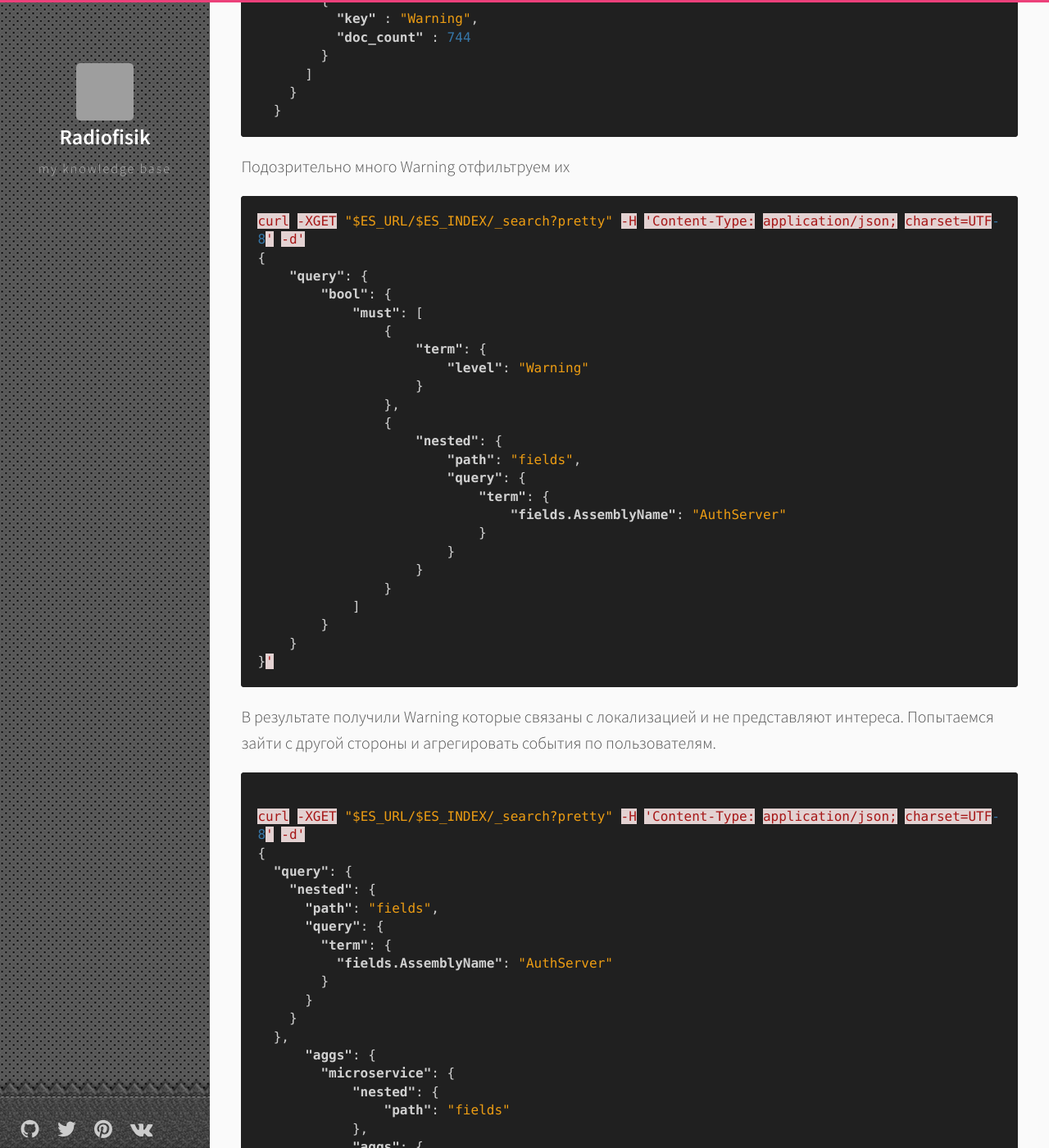
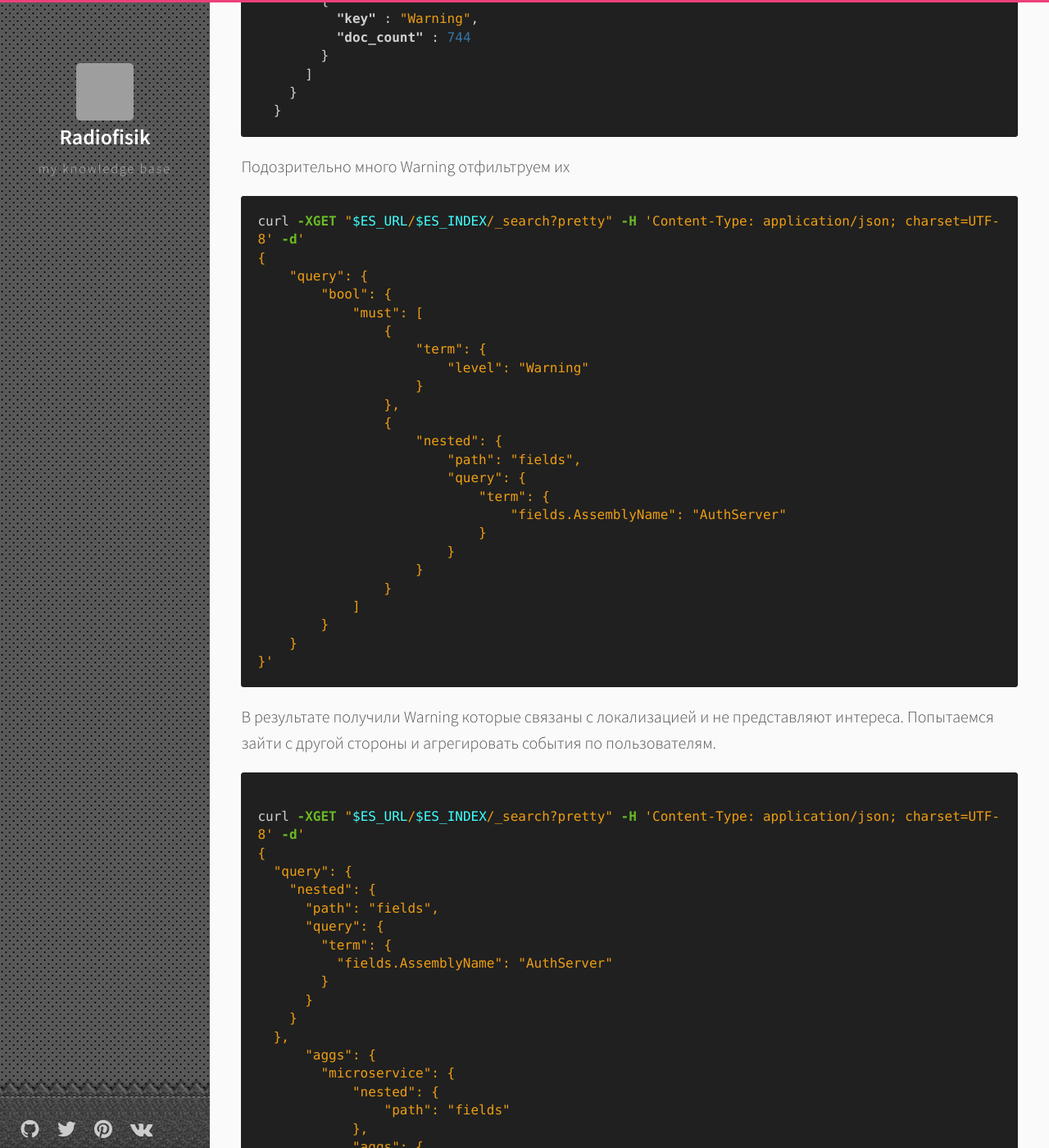
Before and after one commit to Radiofisik/radiofisik.github.io, a Jekyll site: the page built from _posts/elasticSearch/2019-07-11-elastic.md, in a window 1280 px wide and 1400 px high, scrolled down 3054 px. Shown: the whole window at 82% size. Built offline with Jekyll 4.4.1, drawn with Linux system fonts in a browser that asks for light colours; comment, search, counter and statistics services are not loaded; some of the changed text lies outside the part shown; grey boxes are pictures that could not be loaded.

Commit message:
format fix

````diff
--- a/_posts/elasticSearch/2019-07-11-elastic.md
+++ b/_posts/elasticSearch/2019-07-11-elastic.md
@@ -1,6 +1,6 @@
 ---
 title: ElasticSearch
-descripton: Анализ логов и Шпаргалка по ElasticSearch
+description: Анализ логов и Шпаргалка по ElasticSearch
 ---
 
 ##  Анализ логов
@@ -32,7 +32,7 @@ curl -X GET  $ES_URL/$ES_INDEX/_mappings?pretty
 
 Из маппинга знаем что есть поле содержащее имя сборки fields.AssemblyName попытаемся ответить на вопрос на какой микросервис пришлась нагрузка. для этого агрегируем количество запросов по имени сборки. Так как в маппинге fields это nested документ то запрос
 
-```json
+```bash
 curl -XGET "$ES_URL/$ES_INDEX/_search?pretty" -H 'Content-Type: application/json; charset=UTF-8' -d'
 {
   "aggs": {
@@ -131,7 +131,7 @@ curl -XGET "$ES_URL/$ES_INDEX/_search?pretty" -H 'Content-Type: application/json
 
 Подозрительно много Warning отфильтруем их
 
-```json
+```bash
 curl -XGET "$ES_URL/$ES_INDEX/_search?pretty" -H 'Content-Type: application/json; charset=UTF-8' -d'
 {
     "query": {
@@ -160,7 +160,7 @@ curl -XGET "$ES_URL/$ES_INDEX/_search?pretty" -H 'Content-Type: application/json
 
 В результате получили Warning которые связаны с локализацией и не представляют интереса. Попытаемся зайти с другой стороны и агрегировать события по пользователям.
 
-```json
+```bash
 
 curl -XGET "$ES_URL/$ES_INDEX/_search?pretty" -H 'Content-Type: application/json; charset=UTF-8' -d'
 {
@@ -219,7 +219,7 @@ curl -XGET "$ES_URL/$ES_INDEX/_search?pretty" -H 'Content-Type: application/json
 
 теперь известна проблемная компания, добавим ее в фильтр
 
-```json
+```bash
 curl -XGET "$ES_URL/$ES_INDEX/_search?pretty" -H 'Content-Type: application/json; charset=UTF-8' -d'
 {
     "query": {
````
